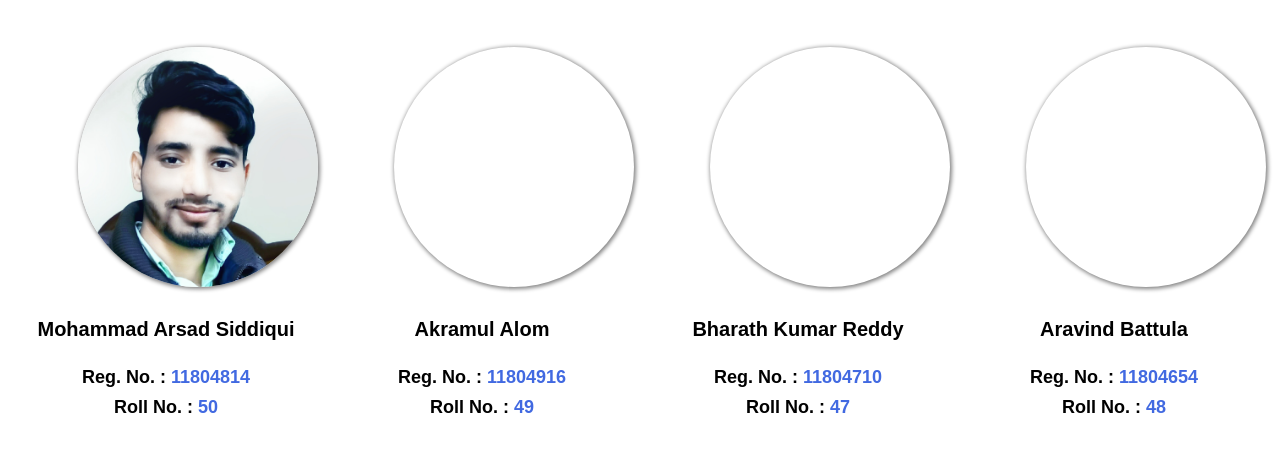
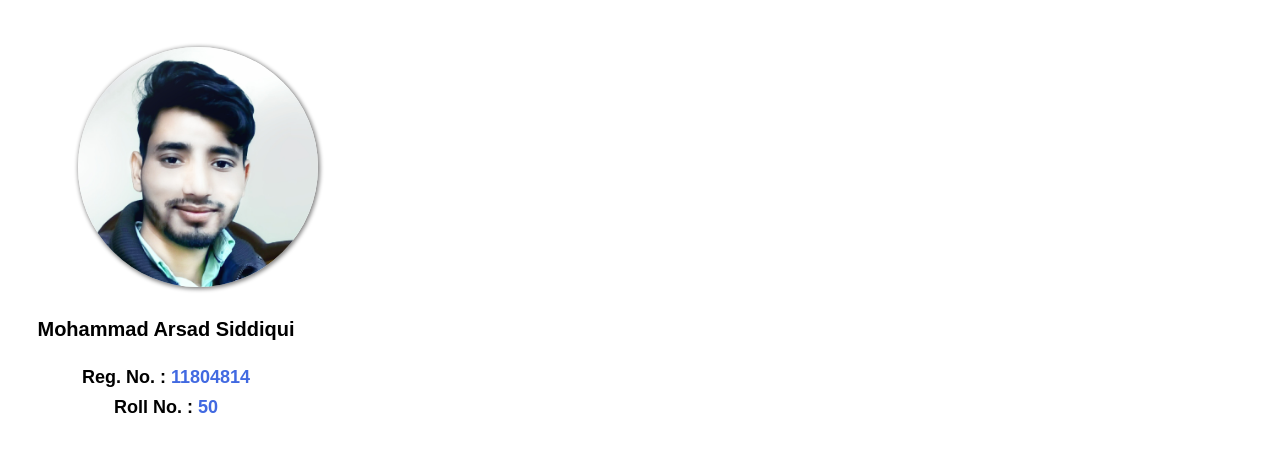
Before and after one commit to ArshadSiddiqui36/Online-Music-Store, a plain HTML site: page Portfolio.html in a window 1280 px wide. Shown: the part 163-614 px from the top of the page. Drawn offline with Linux system fonts and the light colour scheme.

Commit message:
Update Portfolio.html

```diff
--- a/Portfolio.html
+++ b/Portfolio.html
@@ -105,27 +105,6 @@
 				</p></h4>
 			</div>
 
-			<div class="member">
-				<div class="ImageDiv2"></div>
-				<h4>Akramul Alom<p>Reg. No. : <span>11804916</span><br>
-					Roll No. : <span>49</span>
-				</p></h4>
-			</div>
-
-			<div class="member">
-				<div class="ImageDiv3"></div>
-				<h4>Bharath Kumar Reddy<p>Reg. No. : <span>11804710</span><br>
-					Roll No. : <span>47</span>
-				</p></h4>
-			</div>
-
-			<div class="member">
-				<div class="ImageDiv4"></div>
-				<h4>Aravind Battula<p>Reg. No. : <span>11804654</span><br>
-					Roll No. : <span>48</span>
-				</p></h4>
-			</div>
-
 		</div>
 
 </body>
```
